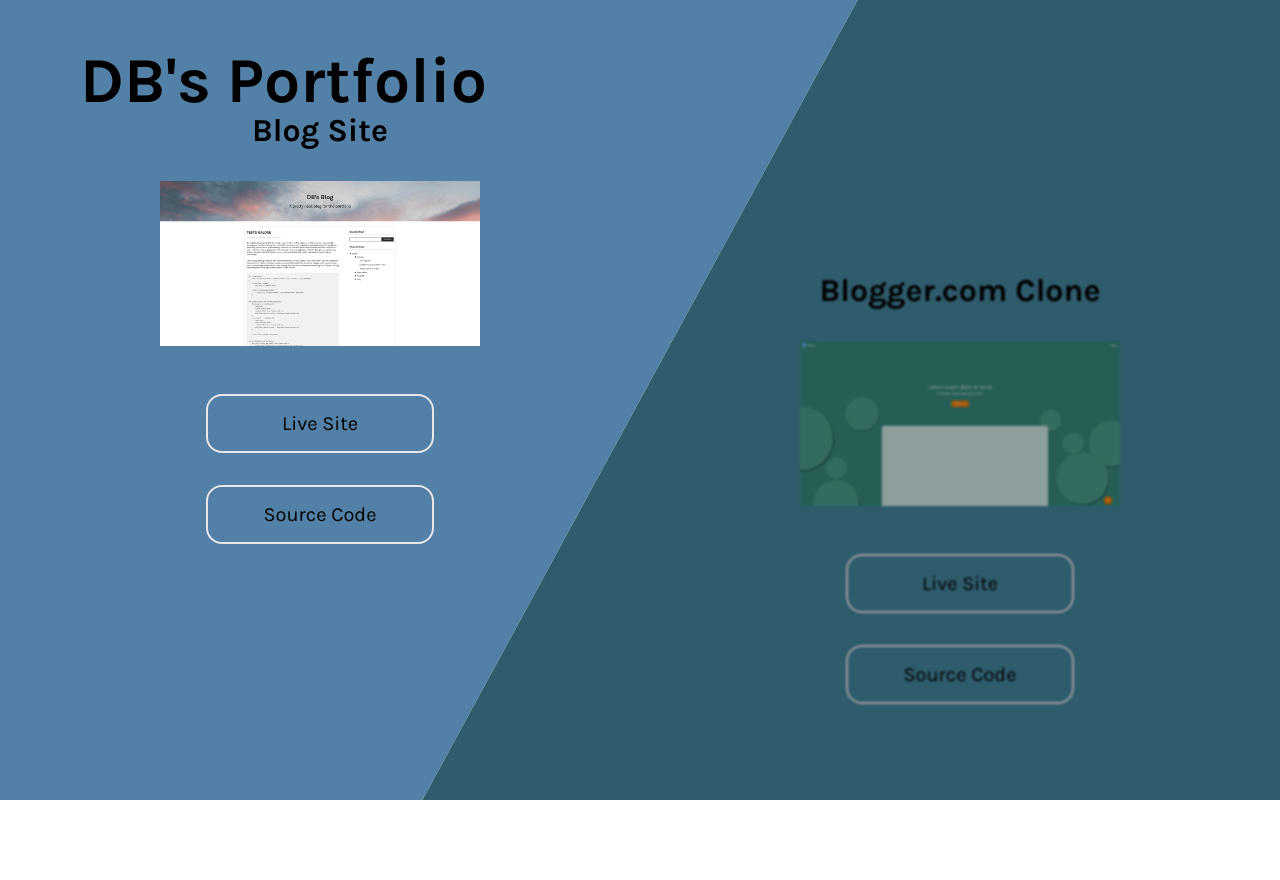
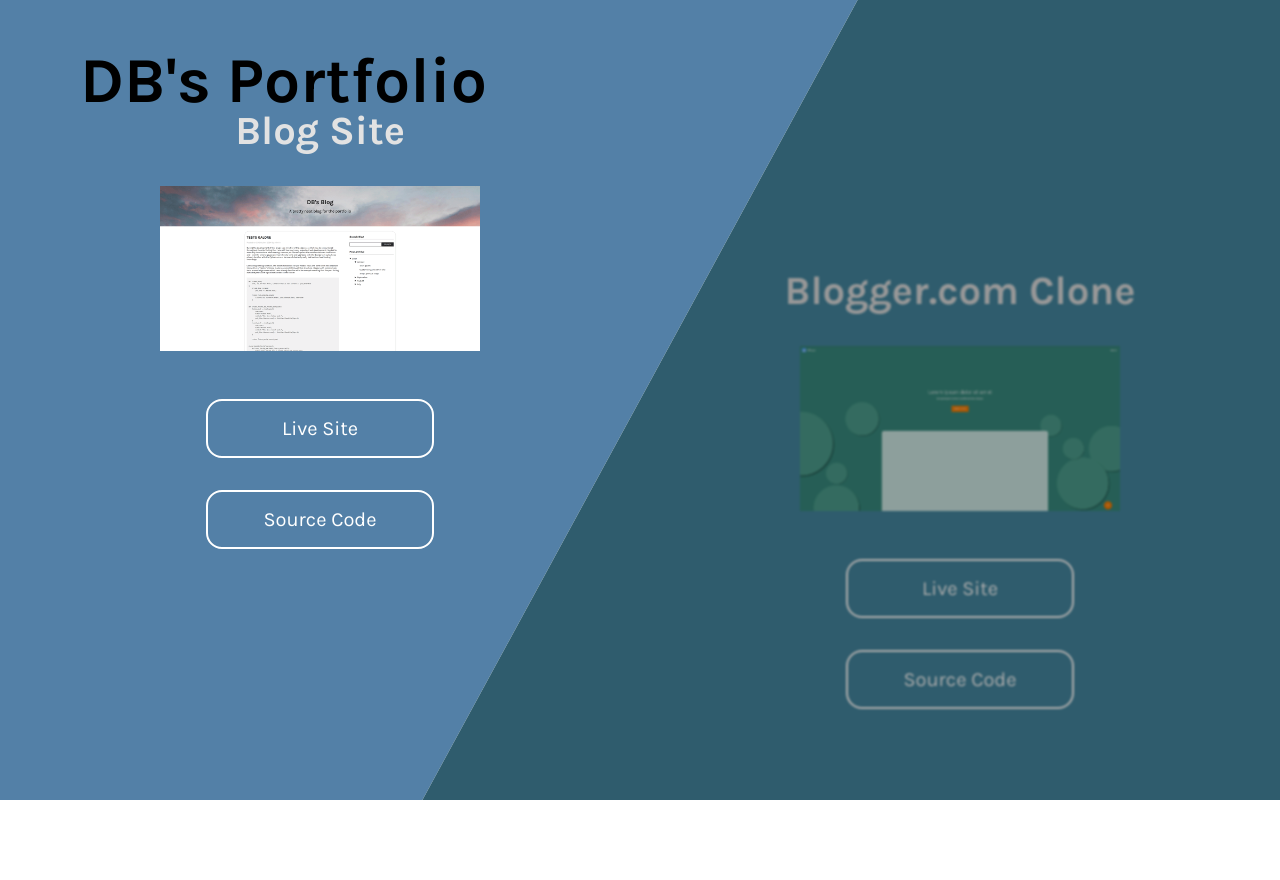
Before and after one commit to d-baublys/portfolio_site, a Django app: page / in a window 1280 px wide. Run offline with Django 5.2, Linux system fonts and the light colour scheme.

Commit message:
Further styling changes

```diff
--- a/portfolio/static/portfolio/styles.css
+++ b/portfolio/static/portfolio/styles.css
@@ -101,7 +101,8 @@ img {
 
 .section-title {
     margin: 2rem 0;
-    font-size: 2rem;
+    font-size: 2.5rem;
+    color: #e2e2e2;
     font-weight: bold;
 }
 
@@ -109,16 +110,17 @@ img {
     width: 8rem;
     padding: 1rem 3rem;
     margin: 1rem 0;
-    border: 2px solid #e7e7e7;
+    border: 2px solid #fff;
     border-radius: 1rem;
+    color: #fff;
     text-align: center;
     font-size: 1.25rem;
 }
 
 .button:hover,
 .button:focus {
-    border-color: #fff;
-    color: #ffffff;
+    background-color: #fff;
+    color: #000;
 }
 
 .split-section:not(.active) {
```
